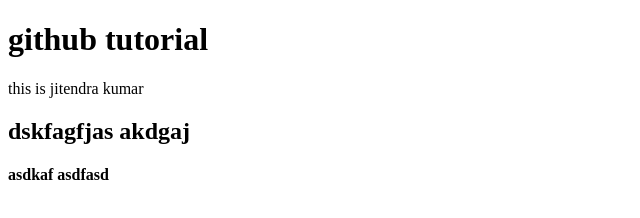
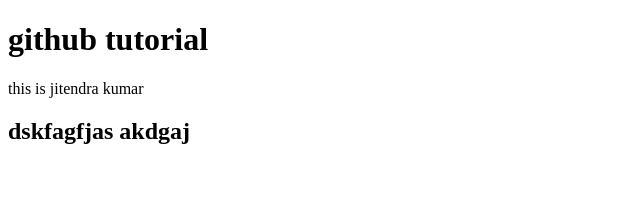
Before and after one commit to kumar-jitendra/Github-Tutorial, a plain HTML site: page index.html in a window 1280 px wide. Shown: the whole page, without its empty margins (0-640 px from the left). Drawn offline with Linux system fonts and the light colour scheme.

Commit message:
7th commit from dev

```diff
--- a/index.html
+++ b/index.html
@@ -10,6 +10,5 @@
     <h1>github tutorial</h1>
     <p>this is jitendra kumar</p>
     <h2>dskfagfjas  akdgaj</h2>
-    <h4>asdkaf asdfasd</h4>
 </body>
 </html>
--- /dev/null
+++ b/main.js
@@ -0,0 +1 @@
+console.log("Hello moto")
```
